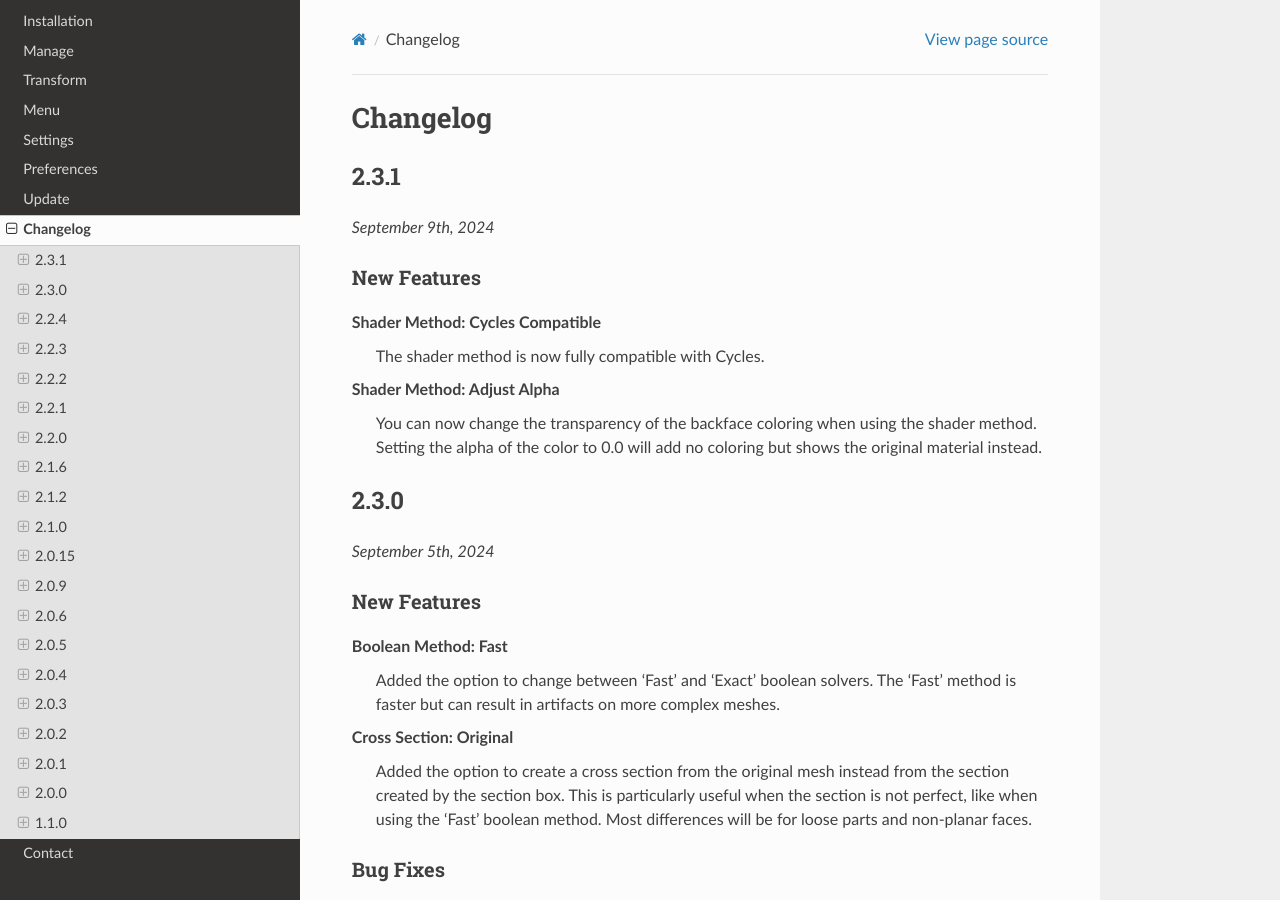
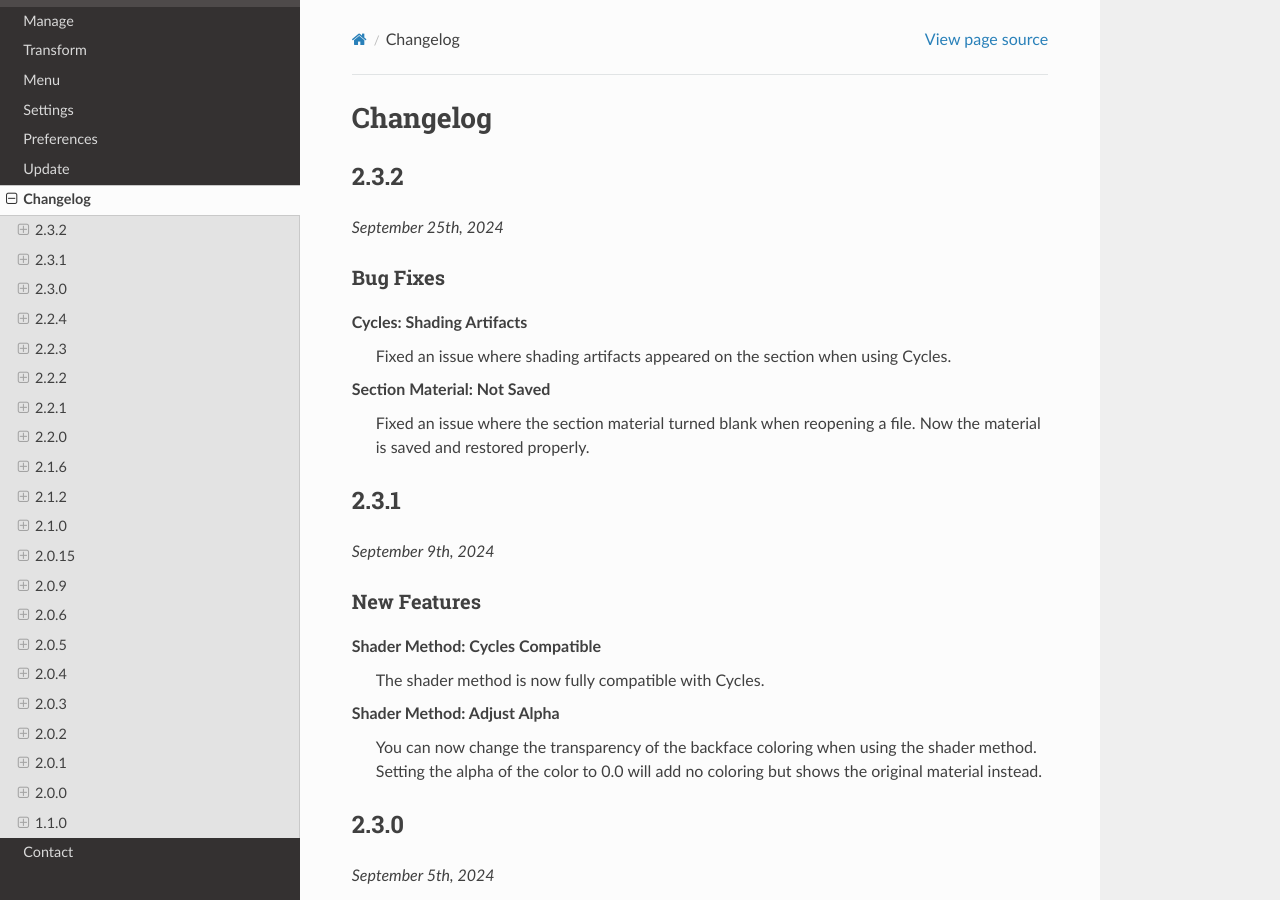
Before and after one commit to rubenmesserschmidt/Section-Box_docs, a Sphinx documentation site: the page built from docs/source/changelog.rst, in a window 1280 px wide and 900 px high. Built offline with Sphinx 7.4.7 and the Read the Docs theme 2.0.0, drawn with Linux system fonts in a browser that asks for light colours.

Commit message:
update 2.3.2

```diff
--- a/docs/source/changelog.rst
+++ b/docs/source/changelog.rst
@@ -1,6 +1,23 @@
 =========
 Changelog
 =========
+
+#####
+2.3.2
+#####
+
+*September 25th, 2024*
+
+*********
+Bug Fixes
+*********
+
+**Cycles: Shading Artifacts**
+    Fixed an issue where shading artifacts appeared on the section when using Cycles.
+
+**Section Material: Not Saved**
+    Fixed an issue where the section material turned blank when reopening a file. Now the material is saved and restored properly.
+
 
 #####
 2.3.1
--- a/docs/source/conf.py
+++ b/docs/source/conf.py
@@ -6,8 +6,8 @@
 copyright = "2024, Ruben Messerschmidt"
 author = "Ruben Messerschmidt"
 
-release = "2.3.1"
-version = "2.3.1"
+release = "2.3.2"
+version = "2.3.2"
 
 # -- General configuration
 
```
Also changed, not shown: 1 other file.
